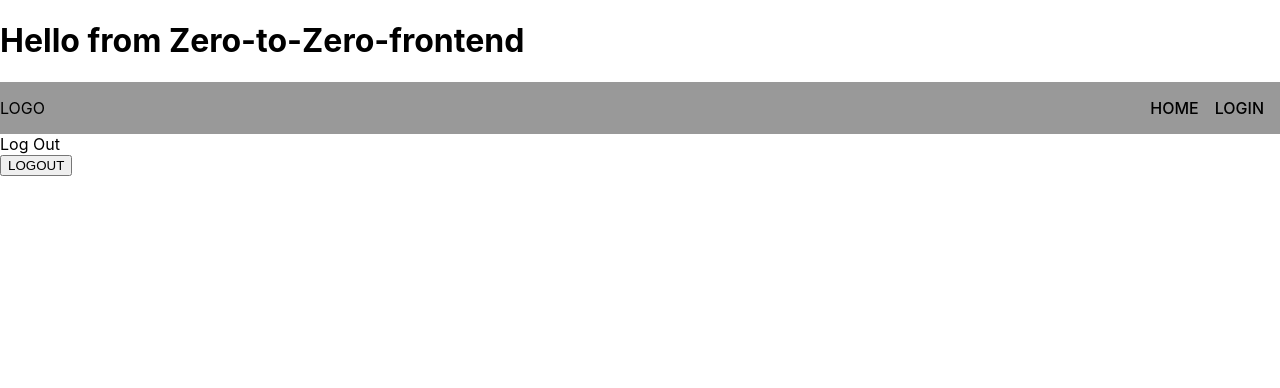
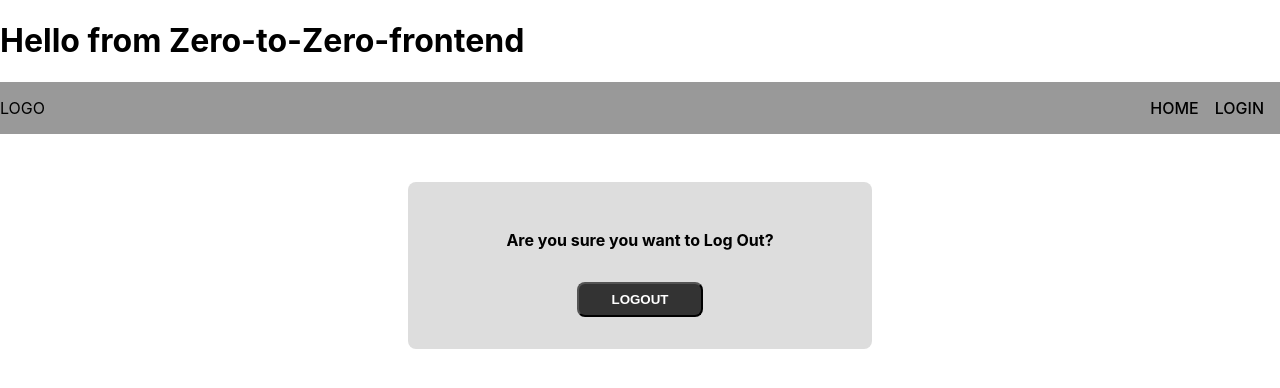
Before and after one commit to zicna/zero-to-zero-frontend, a React (Create React App) app: page /logout in a window 1280 px wide. Shown: the top 388 px of the page. Built offline with nearby package versions, Linux system fonts and the light colour scheme.

Commit message:
move LogOut component to separate folder and add css module file with basic style

```diff
--- a/src/components/LogOut.js
+++ b/src/components/LogOut/LogOut.js
@@ -1,14 +1,16 @@
-const LogOut = ({setIsLoggedIn}) => {
+import styles from "./log-out.module.css"
+
+const LogOut = () => {
 
     const logOutHandler = () => {
         console.log("You are logging out")
-        setIsLoggedIn(false)
+        // setIsLoggedIn(false)
     }
   return (
-    <>
-      <div>Log Out</div>
+    <div className={styles.logOut}>
+      <p>Are you sure you want to Log Out?</p>
       <button type="button" onClick={logOutHandler}>LOGOUT</button>
-    </>
+    </div>
   )
 }
 
--- /dev/null
+++ b/src/components/LogOut/log-out.module.css
@@ -0,0 +1,35 @@
+.logOut {
+  /* outline: 1px solid yellow; */
+  background-color: #ddd;
+  border-radius: 8px;
+  display: flex;
+  justify-content: center;
+  text-align: center;
+  flex-direction: column;
+  width: 95%;
+  max-width: 25rem;
+  min-height: 60%;
+  margin: 3rem auto;
+  padding: 2rem;
+}
+
+.logOut p {
+  margin-bottom: 2rem;
+  font-weight: 700;
+}
+
+.logOut button {
+  max-width: 50%;
+  margin: auto;
+  padding: 0.5rem 2rem;
+  border-radius: 8px;
+  font-weight: 600;
+  cursor: pointer;
+  background-color: #333;
+  color: white;
+}
+
+.logOut button:hover{
+  background-color: #444;
+
+}
--- a/src/routes container/MainRoutesContainer.js
+++ b/src/routes container/MainRoutesContainer.js
@@ -1,7 +1,7 @@
 import React from 'react'
 import { Routes, Route } from 'react-router'
 import Auth from '../components/Auth/Auth.js'
-import LogOut from '../components/LogOut'
+import LogOut from '../components/LogOut/LogOut'
 import Home from '../pages/Home'
 import Profile from '../pages/Profile.js'
 import PageNotFound from '../pages/PageNotFound'
```
